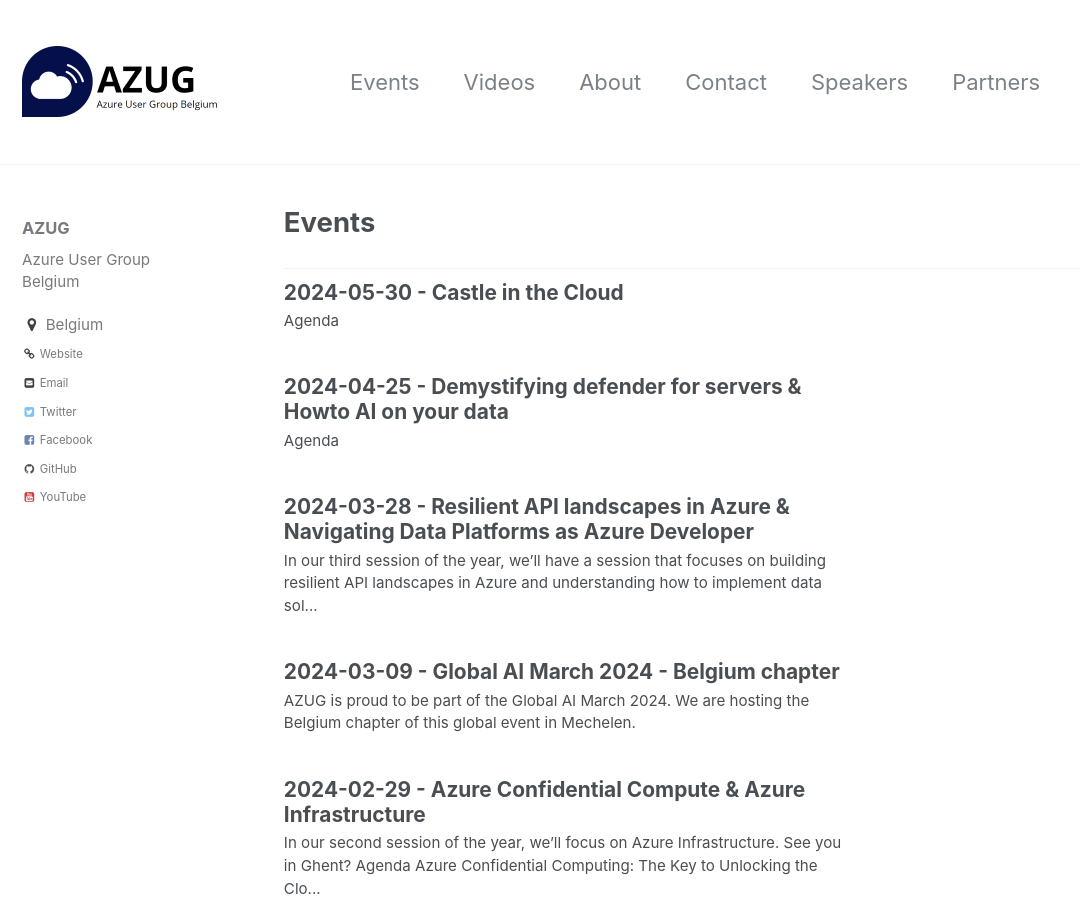
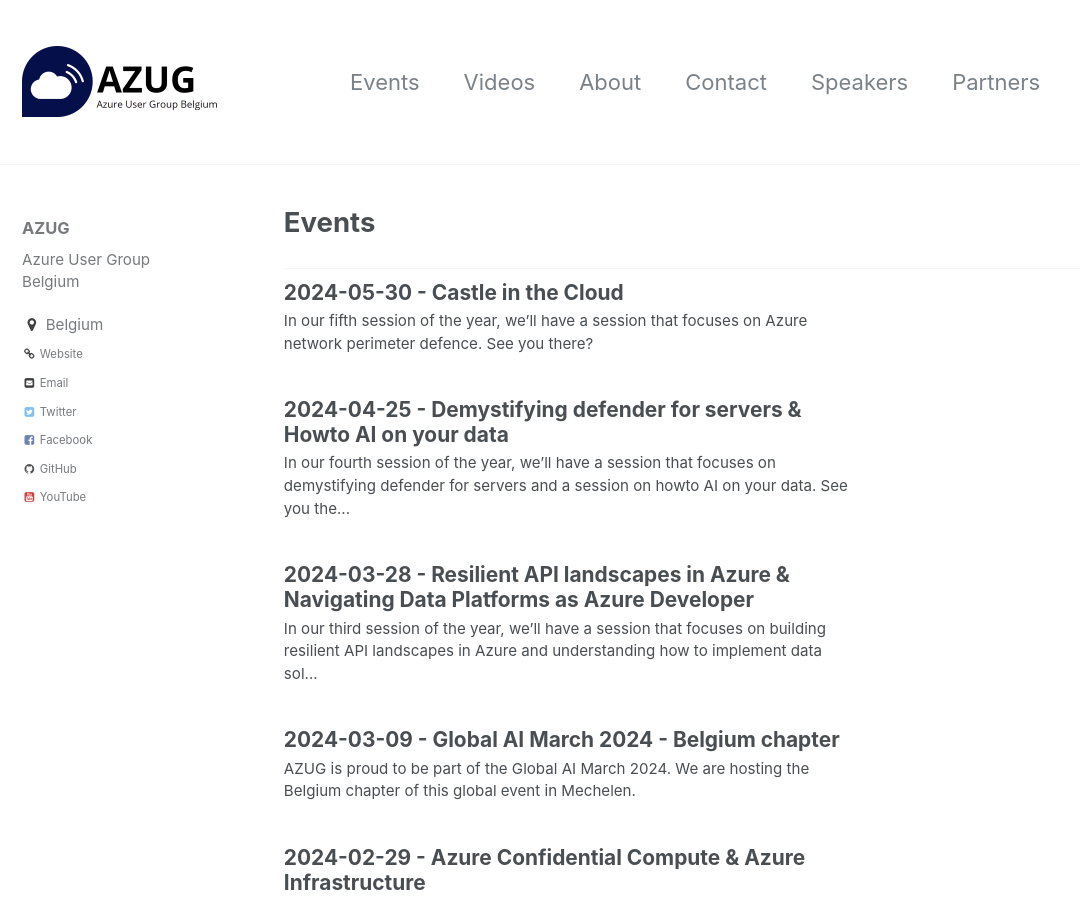
Before and after one commit to AzugBe/azugbe.github.io, a Jekyll site: the page built from _pages/events.html, in a window 1280 px wide and 900 px high. Shown: the whole window, without its empty margins (0-1080 px from the left). Built offline with Jekyll 4.4.1, drawn with Linux system fonts in a browser that asks for light colours; comment, search, counter and statistics services are not loaded.

Commit message:
update page descriptions

```diff
--- a/_posts/events/2024-04-25---demystifying-defender-for-servers.md
+++ b/_posts/events/2024-04-25---demystifying-defender-for-servers.md
@@ -8,6 +8,8 @@ categories: ["events"]
 tags: ["Events"]
 author: ["Kris van der Mast"]
 ---
+
+In our fourth session of the year, we'll have a session that focuses on demystifying defender for servers and a session on howto AI on your data. See you there?
 
 ## Agenda
 
--- a/_posts/events/2024-05-30---castle-in-the-cloud.md
+++ b/_posts/events/2024-05-30---castle-in-the-cloud.md
@@ -8,6 +8,8 @@ categories: ["events"]
 tags: ["Events"]
 author: ["Glenn Colpaert"]
 ---
+
+In our fifth session of the year, we'll have a session that focuses on Azure network perimeter defence. See you there?
 
 ## Agenda
 
```
